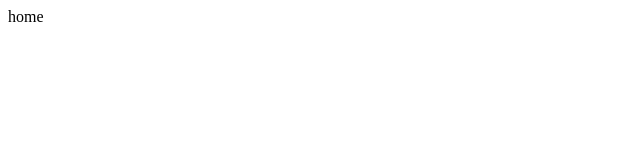
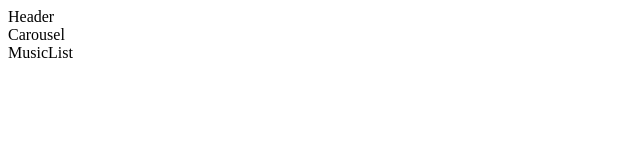
Before and after one commit to zbhgit/my-music, a React app: page / in a window 1280 px wide. Shown: the top 160 px of the page, without its empty margins (0-640 px from the left). Built offline with nearby package versions, Linux system fonts and the light colour scheme.

Commit message:
开始写首页

```diff
--- /dev/null
+++ b/src/pages/home/carousel/carousel.js
@@ -0,0 +1,16 @@
+/**
+ * Created by Z on 2017/12/12.
+ */
+import React,{Component} from 'react';
+
+class Carousel extends Component {
+  render() {
+    return (
+      <div className="carousel">
+        Carousel
+      </div>
+    )
+  }
+}
+
+export default Carousel
--- /dev/null
+++ b/src/pages/home/header/header.js
@@ -0,0 +1,13 @@
+import React,{Component} from 'react';
+
+class Header extends Component {
+  render() {
+    return (
+      <div className="header">
+        Header
+      </div>
+    )
+  }
+}
+
+export default Header
--- a/src/pages/home/index.js
+++ b/src/pages/home/index.js
@@ -2,12 +2,16 @@
  * Created by Z on 2017/12/12.
  */
 import React,{Component} from 'react';
-
+import Header from './header/header'
+import Carousel from './carousel/carousel'
+import MusicList from './music_list/music_list'
 class Home extends Component {
   render() {
     return (
       <div className="home">
-       home
+        <Header/>
+        <Carousel/>
+        <MusicList/>
       </div>
     )
   }
--- /dev/null
+++ b/src/pages/home/music_list/music_list.js
@@ -0,0 +1,13 @@
+import React,{Component} from 'react';
+
+class MusicList extends Component {
+  render() {
+    return (
+      <div className="music_list">
+        MusicList
+      </div>
+    )
+  }
+}
+
+export default MusicList
```
